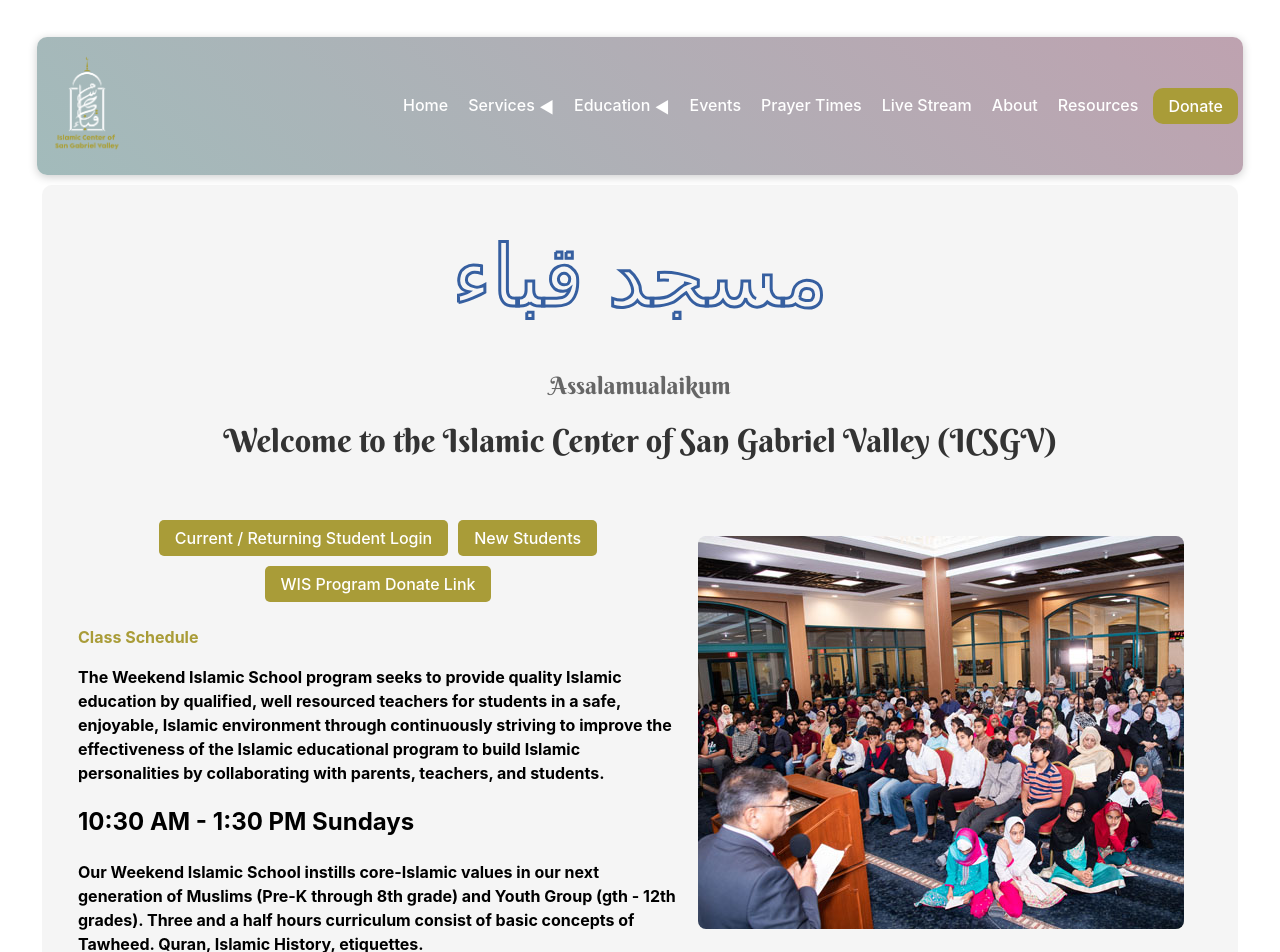
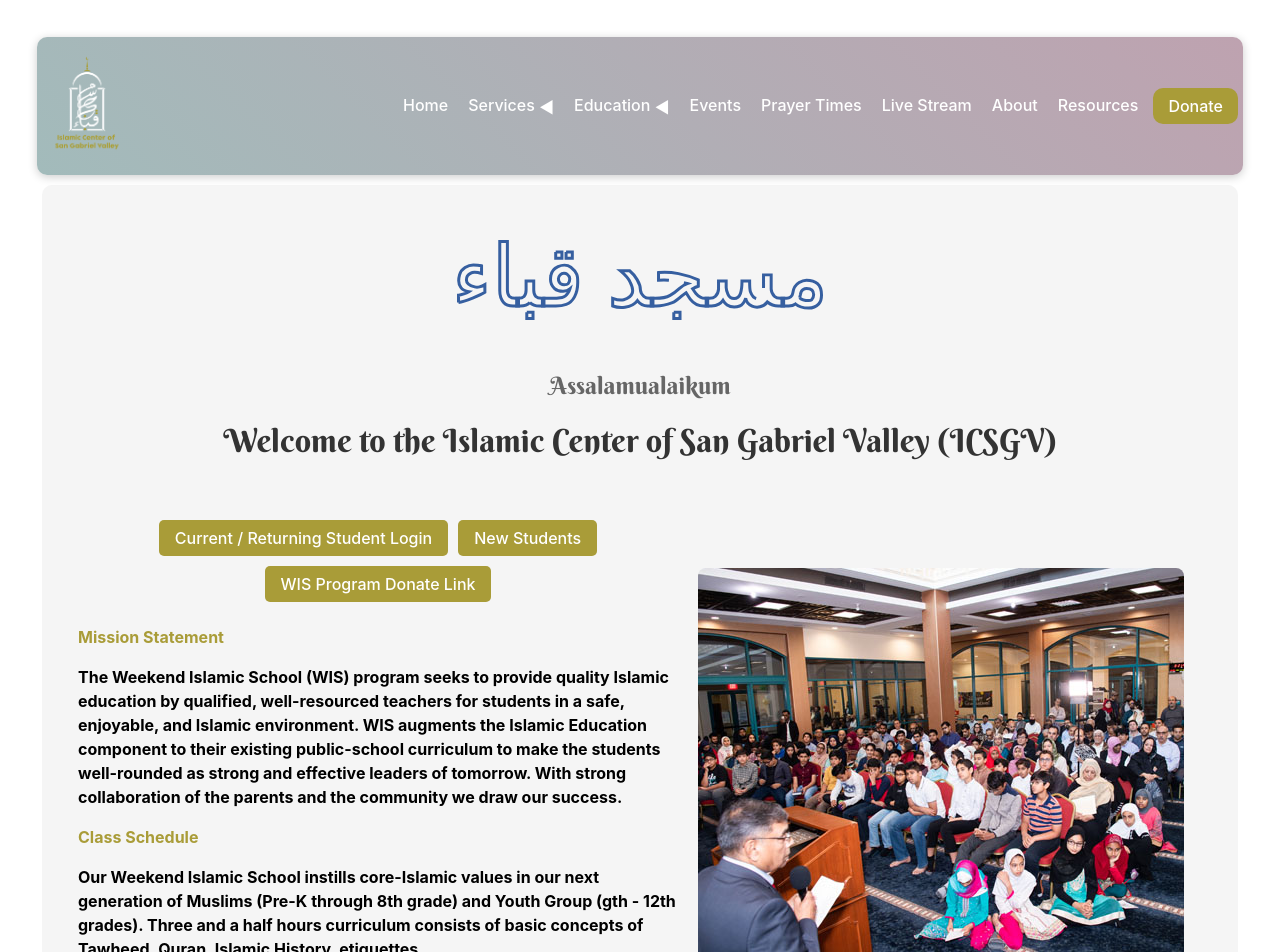
Before and after one commit to Yahia89/icsgv, a React (Vite) app: page /weekendislamicschool in a window 1280 px wide. Shown: the top 952 px of the page. Built offline with nearby package versions, Linux system fonts and the light colour scheme; a web font is replaced by a local one.

Commit message:
WIS changes & may prayer times

```diff
--- a/src/components/PrayerTimes.jsx
+++ b/src/components/PrayerTimes.jsx
@@ -69,7 +69,7 @@
         >
           Note: You can view or download the whole month of prayer times on this{" "}
           <a
-            href="https://drive.google.com/file/d/1mXWDsi-SbN_icwQ0XgAK5ILUrq7c0DpH/view?usp=drive_link"
+            href="https://drive.google.com/file/d/17LPMihEbM7WqP2tILm57A1YjrFVc-Vse/view?usp=drive_link"
             target="_blank"
             rel="noopener noreferrer"
           >
--- a/src/components/WeekendSchool.jsx
+++ b/src/components/WeekendSchool.jsx
@@ -53,14 +53,13 @@
                     </button>
                   </a>
                 </h5>
+                <p style={{ color: "#a99c38" }}>Mission Statement</p>
+                <p>The Weekend Islamic School (WIS) program seeks to provide quality Islamic education by qualified, well-resourced teachers for students in a safe, enjoyable, and Islamic environment.  WIS augments the Islamic Education component to their existing public-school curriculum to make the students well-rounded as strong and effective leaders of tomorrow. With strong collaboration of the parents and the community we draw our success.</p>
                 <p style={{ color: "#a99c38" }}>Class Schedule</p>
-                <p>The Weekend Islamic School program seeks to provide quality Islamic education by qualified, well resourced teachers for students in a safe, enjoyable, Islamic environment through continuously striving to improve the effectiveness of the Islamic educational program to build Islamic personalities by collaborating with parents, teachers, and students.</p>
+                <p>Our Weekend Islamic School instills core-Islamic values in our next generation of Muslims (Pre-K through 8th grade) and Youth Group (gth - 12th grades). Three and a half hours curriculum consists of basic concepts of Tawheed. Quran, Islamic History, etiquettes.</p>
                 <h2 style={{ color: "#000" }}>
-                10:30 AM - 1:30 PM Sundays
+                10:00 AM - 1:30 PM Sundays
                 </h2>
-                <p>
-                Our Weekend Islamic School instills core-Islamic values in our next generation of Muslims (Pre-K through 8th grade) and Youth Group (gth - 12th grades). Three and a half hours curriculum consist of basic concepts of Tawheed. Quran, Islamic History, etiquettes.
-                </p>
               </div>
               <div className="rashed-image">
                 <img
```
